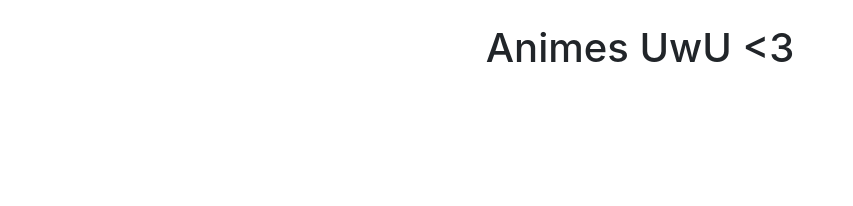
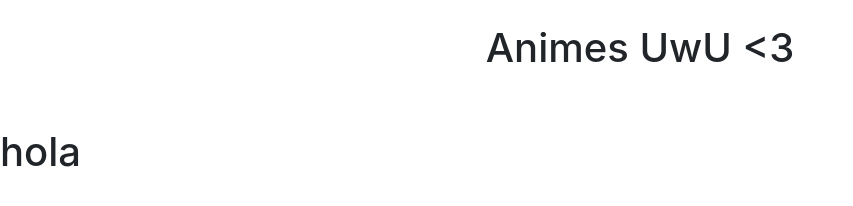
Before and after one commit to qm0zt/proyecto-final-los-onichanUWU, a plain HTML site: page index.html in a window 1280 px wide. Shown: the whole page, without its empty margins (0-853 px from the left). Drawn offline with nearby package versions, Linux system fonts and the light colour scheme.

Commit message:
puseunh1

```diff
--- a/index.html
+++ b/index.html
@@ -12,6 +12,7 @@
     <center><h1>Animes UwU <3</h1></center>
     <br>
     <br>
+    <H1>hola</H1>
 
 </body>
 </html>
```
Also changed, not shown: DeathNote.html (added).
